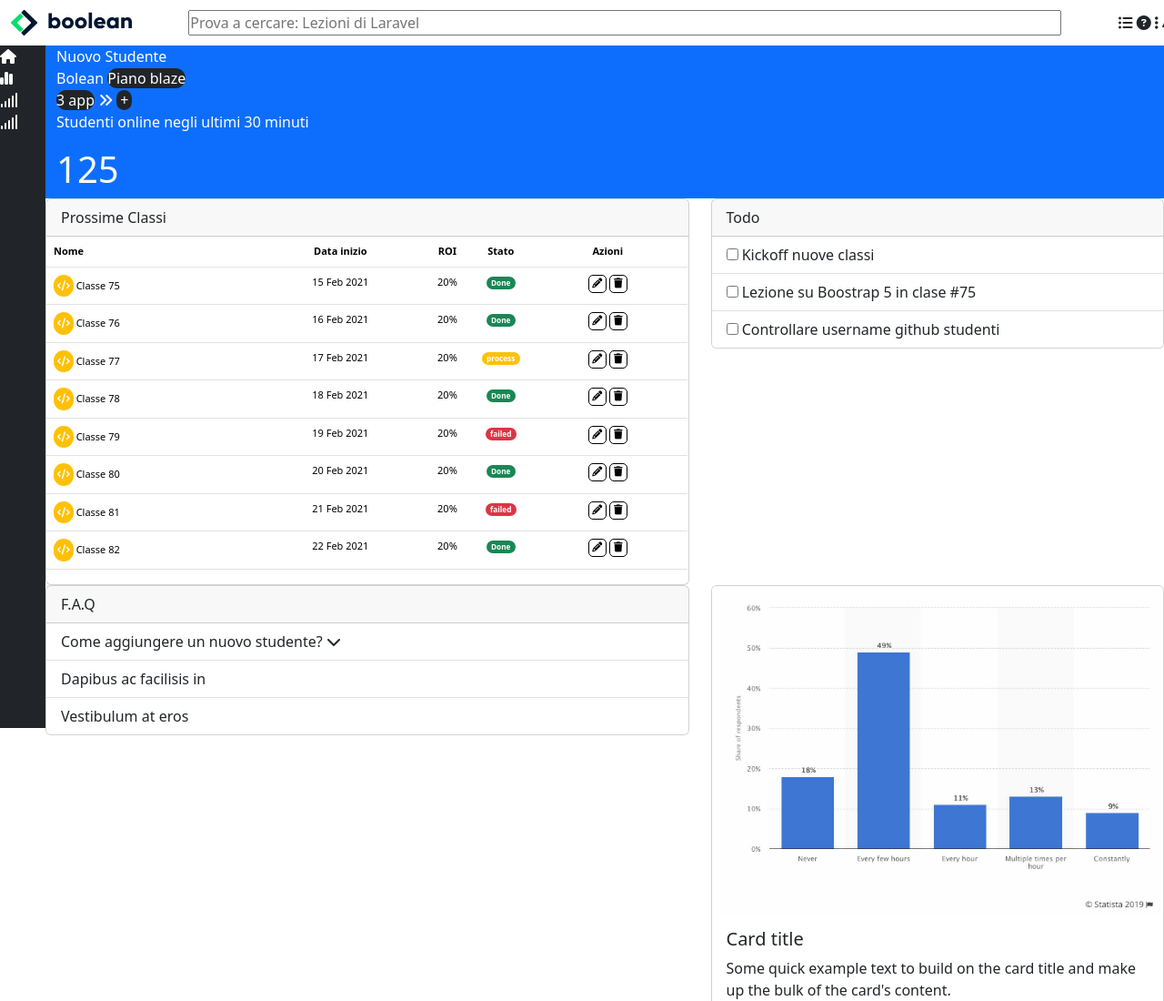
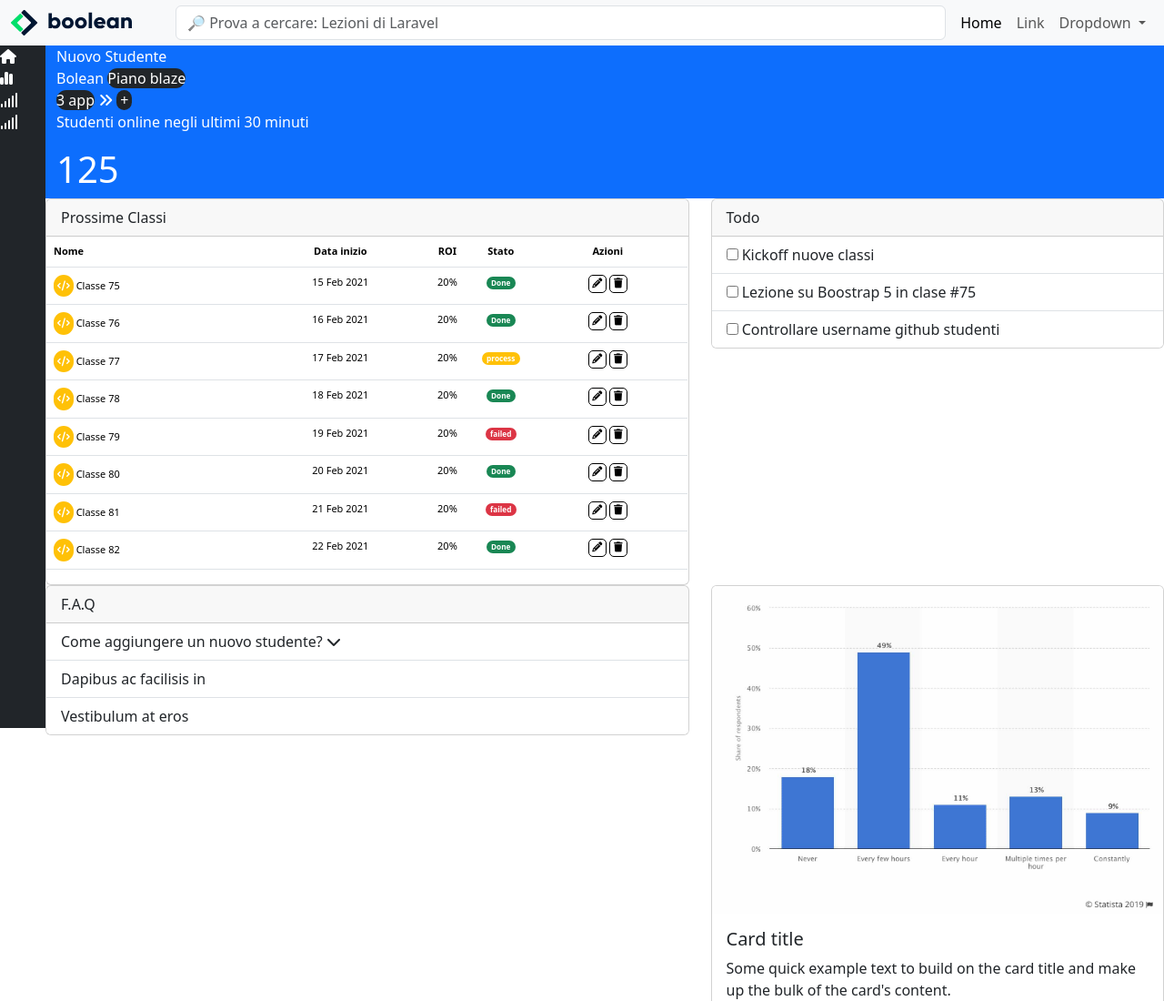
Before and after one commit to AndyDAntuono/html-css-bootstrap-dashboard, a plain HTML site: page index.html in a window 1280 px wide. Shown: the top 1100 px of the page at 91% size. Drawn offline with nearby package versions, Linux system fonts and the light colour scheme.

Commit message:
[UPD] updated header section

```diff
--- a/index.html
+++ b/index.html
@@ -10,13 +10,49 @@
 </head>
 <body>
     <header>
-        <div class="container-fluid">
-            <div class="navbar">
-                <div>
+        <nav class="navbar navbar-expand-lg bg-body-tertiary">
+            <div class="container-fluid">
+                <div class="me-5">
                     <img src="./img/logo.svg" alt="">
                 </div>
-                <input type="search" class="w-75" placeholder="Prova a cercare: Lezioni di Laravel">
-                <span>
+              <form class="d-flex ml-5 w-75" role="search">
+                <input class="form-control me-2" type="search" placeholder="&#x1F50E;&#xFE0E; Prova a cercare: Lezioni di Laravel" aria-label="Search">
+              </form>
+              <div class="collapse navbar-collapse" id="navbarSupportedContent">
+                <ul class="navbar-nav me-auto mb-2 mb-lg-0">
+                  <li class="nav-item">
+                    <a class="nav-link active" aria-current="page" href="#">Home</a>
+                  </li>
+                  <li class="nav-item">
+                    <a class="nav-link" href="#">Link</a>
+                  </li>
+                  <li class="nav-item dropdown">
+                    <a class="nav-link dropdown-toggle" href="#" role="button" data-bs-toggle="dropdown" aria-expanded="false">
+                      Dropdown
+                    </a>
+                    <ul class="dropdown-menu">
+                      <li><a class="dropdown-item" href="#">Action</a></li>
+                      <li><a class="dropdown-item" href="#">Another action</a></li>
+                      <li><hr class="dropdown-divider"></li>
+                      <li><a class="dropdown-item" href="#">Something else here</a></li>
+                    </ul>
+                  </li>
+                </ul>
+              </div>
+            </div>
+          </nav>
+            <!--
+            <div class="navbar">
+                <div class="d-inline-block">
+                    <img src="./img/logo.svg" alt="">
+                </div>
+                <div class="input-group mb-3 d-inline-block">
+                    <div class="input-group-prepend  d-inline-block">
+                      <span class="input-group-text" id="basic-addon1">@</span>
+                    </div>
+                    <input type="text" placeholder="Username" aria-label="Username" aria-describedby="basic-addon1">
+                  </div>
+                <span class="d-inline-block">
                     <div class="d-inline-block">
                         <i class="fa-solid fa-list-ul"></i>
                     </div>
@@ -31,6 +67,7 @@
                     </div>
                 </span>
             </div>
+            -->
         </div>
     </header>
     <main>
@@ -324,5 +361,6 @@
             </section>
         </section>
     </main>
+    <script src="https://cdn.jsdelivr.net/npm/bootstrap@5.3.3/dist/js/bootstrap.bundle.min.js" integrity="sha384-YvpcrYf0tY3lHB60NNkmXc5s9fDVZLESaAA55NDzOxhy9GkcIdslK1eN7N6jIeHz" crossorigin="anonymous"></script>
 </body>
 </html>
```
